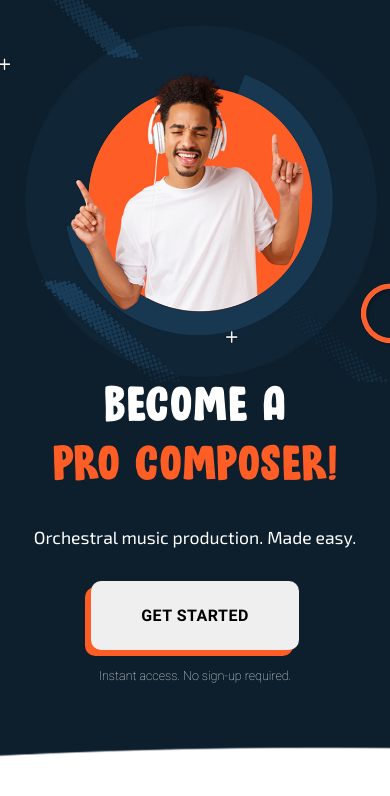
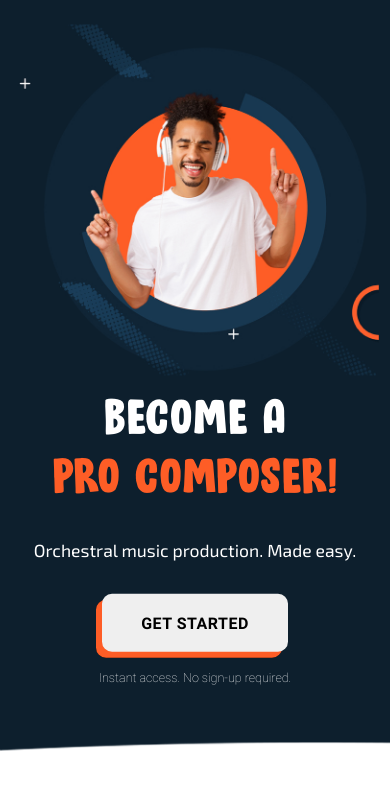
Before and after one commit to mim-mel/become-a-pro-composer, a React (Create React App) app: page / in a window 390 px wide. Shown: the top 796 px of the page. Built offline with nearby package versions, Linux system fonts and the light colour scheme.

Commit message:
design: Mainpage Banner 컴포넌트 반응형 디자인 수정

```diff
--- a/src/pages/mainpage/Banner.jsx
+++ b/src/pages/mainpage/Banner.jsx
@@ -1,10 +1,10 @@
-import styled from 'styled-components';
-import './../../fonts/fonts.css';
+import styled from "styled-components";
+import "./../../fonts/fonts.css";
 
 const Banner = () => {
   return (
     <BackGround>
-      <BannerImg src='/image/banner-man.jpg' />
+      <BannerImg src="/image/banner-man.jpg" />
       <BannerContnents>
         <BannerTitle>
           BECOME A<br /> <TitleSpan>PRO COMPOSER!</TitleSpan>
@@ -20,8 +20,8 @@ const Banner = () => {
 };
 
 const BackGround = styled.div`
-  background-image: url('/image/banner-background.png');
-  height: 910px;
+  background-image: url("/image/banner-background.png");
+  height: 100vh;
   width: 100vw;
   background-size: cover;
   background-repeat: no-repeat;
@@ -30,57 +30,61 @@ const BackGround = styled.div`
   overflow-x: hidden;
 
   @media (max-width: 1024px) {
-    height: 700px;
+    height: 55vh;
   }
 
   @media (max-width: 768px) {
-    height: 850px;
+    height: 100vh;
   }
 `;
 
 const BannerImg = styled.img`
-  width: 1300px;
+  width: 73vw;
   height: auto;
   position: absolute;
   left: 50%;
-  top: 25%;
-  transform: translate(-50%, -25%);
+  top: 15%;
+  transform: translate(-50%, -15%);
 
   @media (max-width: 1024px) {
-    width: 900px;
+    width: 100vw;
   }
 
   @media (max-width: 768px) {
-    width: 680px;
-    left: 100%;
-    top: 0%;
-    transform: translate(-100%, -0%);
+    width: 160vw;
+    left: 105%;
+    top: 5%;
+    transform: translate(-105%, -5%);
   }
 `;
 
 const BannerContnents = styled.div`
   position: absolute;
-  width: 600px;
+  width: 63vw;
   height: 60%;
-  top: 20%;
-  left: 10%;
-  padding: 0 7vw;
+  top: 13%;
+  left: 50%;
+  transform: translate(-50%, 13%);
 
   @media (max-width: 1024px) {
     padding: 0;
+    width: 78vw;
+    top: 10%;
+    transform: translate(-50%, 10%);
   }
 
   @media (max-width: 768px) {
-    top: 43%;
-    left: 0;
+    top: 28%;
     width: 100vw;
+    left: 0%;
+    transform: translate(-0%, 28%);
   }
 `;
 
 const BannerTitle = styled.h1`
   font-size: 5vw;
   color: white;
-  font-family: 'Bloomer-Regular';
+  font-family: "Bloomer-Regular";
   letter-spacing: 0.1vw;
   font-weight: 400;
   margin: 1vh 0 4vh 0;
@@ -101,7 +105,7 @@ const TitleSpan = styled.span`
 
 const BannerText = styled.div`
   color: white;
-  font-family: 'Exo2';
+  font-family: "Exo2";
   font-size: 1.5vw;
 
   @media (max-width: 1024px) {
@@ -116,7 +120,7 @@ const BannerText = styled.div`
 
 const BannerButton = styled.button`
   font-size: 16px;
-  font-family: 'Roboto-Bold';
+  font-family: "Roboto-Bold";
   letter-spacing: 0.5px;
   margin: 4.5vh 0 0 1vh;
   text-decoration: none;
@@ -125,7 +129,7 @@ const BannerButton = styled.button`
   color: #000;
   border: none;
   cursor: pointer;
-  padding: 25px 50px;
+  padding: 1.2vw 3vw;
   box-shadow: rgba(254, 93, 38) -6px 6px 0 0, -6px 6px 0px 0px;
   position: relative;
   user-select: none;
@@ -138,15 +142,20 @@ const BannerButton = styled.button`
     left: -5px;
   }
 
+  @media (max-width: 1024px) {
+    padding: 2vw 5vw;
+  }
+
   @media (max-width: 768px) {
     display: block;
     margin: 4vh auto 0 auto;
+    padding: 5vw 10vw;
   }
 `;
 
 const BottonBottomText = styled.div`
   color: white;
-  font-family: 'Roboto-Thin';
+  font-family: "Roboto-Thin";
   font-size: 12.5px;
   margin: 18px 0 0 1vh;
 
```
